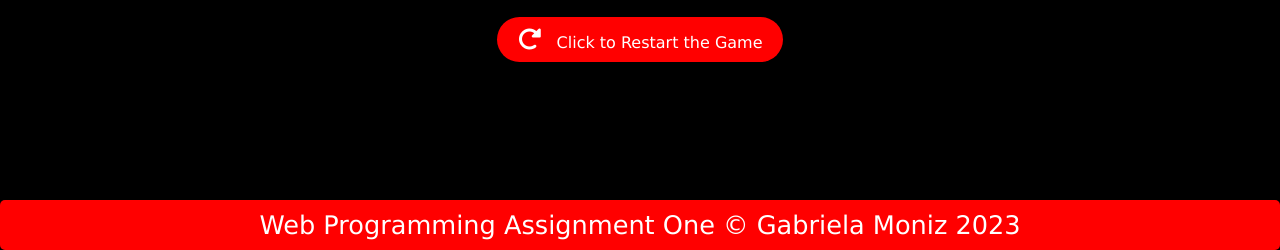
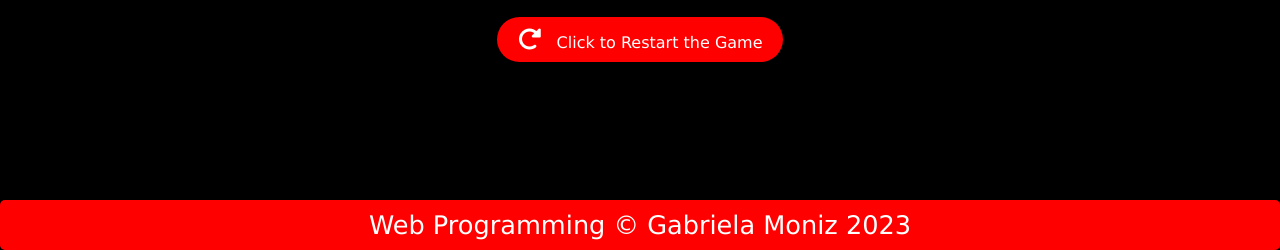
Before and after one commit to gabrielamoniz/rock-paper-scissors-lizard-spock, a plain HTML site: page index.html in a window 1280 px wide. Shown: the part 550-800 px from the top of the page. Drawn offline with Linux system fonts and the light colour scheme.

Commit message:
Footer text changed

```diff
--- a/index.html
+++ b/index.html
@@ -67,7 +67,7 @@
             </div>
 
                <footer>
-                <p> Web Programming Assignment One &copy; Gabriela Moniz 2023</p>
+                <p> Web Programming &copy; Gabriela Moniz 2023</p>
             </footer>
 
                <!--Link to the Javascript file-->
```
